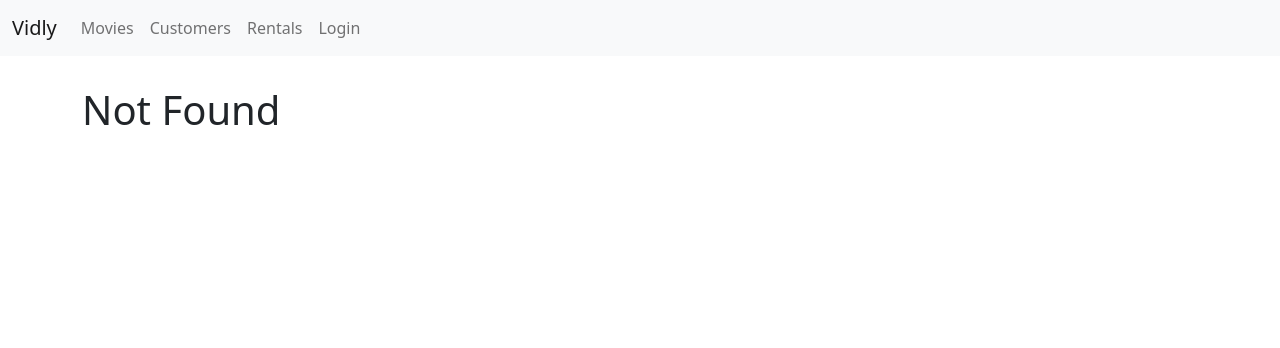
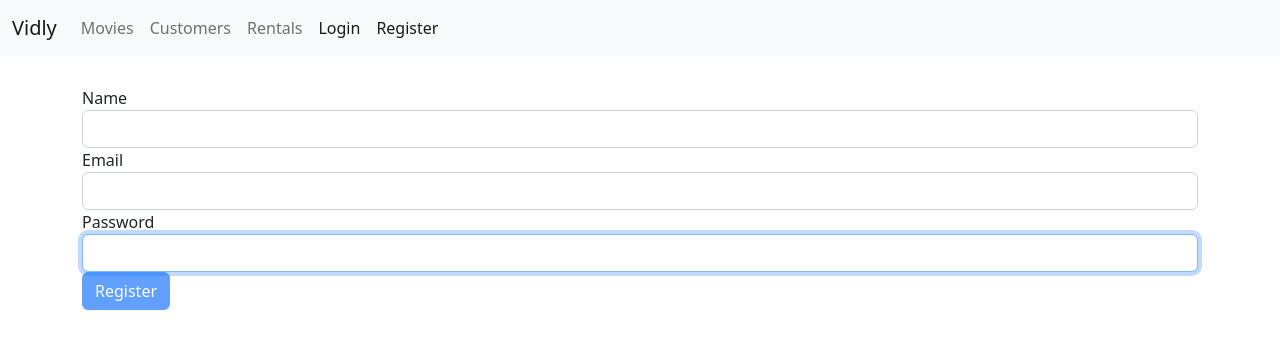
Before and after one commit to zalogarciam/vidly, a React (Create React App) app in the folder vidlyu/: page /register in a window 1280 px wide. Before the commit this address had no page. Shown: the top 348 px of the page. Built offline with nearby package versions, Linux system fonts and the light colour scheme.

Commit message:
Register form implementation

```diff
--- a/vidlyu/src/App.js
+++ b/vidlyu/src/App.js
@@ -8,6 +8,7 @@ import NotFound from "./components/notFound";
 import MovieForm from "./components/movieForm";
 import LoginForm from "./components/loginForm";
 import "./App.css";
+import RegisterForm from "./components/registerForm";
 
 function App() {
   return (
@@ -20,6 +21,7 @@ function App() {
           <Route path="/movies" element={<Movie />}></Route>
           <Route path="/customers" element={<Customer />}></Route>
           <Route path="/rentals" element={<Rental />}></Route>
+          <Route path="/register" element={<RegisterForm />}></Route>
           <Route path="/not-found" element={<NotFound />}></Route>
           <Route path="*" element={<NotFound />} />
           <Route path="/" element={<Navigate to="/movies" />} />
--- a/vidlyu/src/components/navBar.jsx
+++ b/vidlyu/src/components/navBar.jsx
@@ -36,8 +36,13 @@ const NavBar = () => {
               </NavLink>
             </li>
             <li className="nav-item">
-              <NavLink className="nav-link" to="/login">
+              <NavLink className="nav-link" to="/register">
                 Login
+              </NavLink>
+            </li>
+            <li className="nav-item">
+              <NavLink className="nav-link" to="/register">
+                Register
               </NavLink>
             </li>
           </ul>
--- /dev/null
+++ b/vidlyu/src/components/registerForm.jsx
@@ -0,0 +1,36 @@
+import React, { Component } from "react";
+import Form from "./common/form";
+import Joi from "joi-browser";
+
+class RegisterForm extends Form {
+  state = {
+    data: { name: "", password: "", name: "" },
+    errors: {},
+  };
+
+  schema = {
+    name: Joi.string().required().label("Name"),
+    password: Joi.string().required().label("Password"),
+    email: Joi.string().required().label("E-mail").email(),
+  };
+
+  doSubmit = () => {
+    // Call the server
+    console.log("Submitted");
+  };
+
+  render() {
+    return (
+      <div>
+        <form onSubmit={this.handleSubmit}>
+          {this.renderInput("name", "Name")}
+          {this.renderInput("email", "Email")}
+          {this.renderInput("password", "Password", "password")}
+          {this.renderButton("Register")}
+        </form>
+      </div>
+    );
+  }
+}
+
+export default RegisterForm;
```
